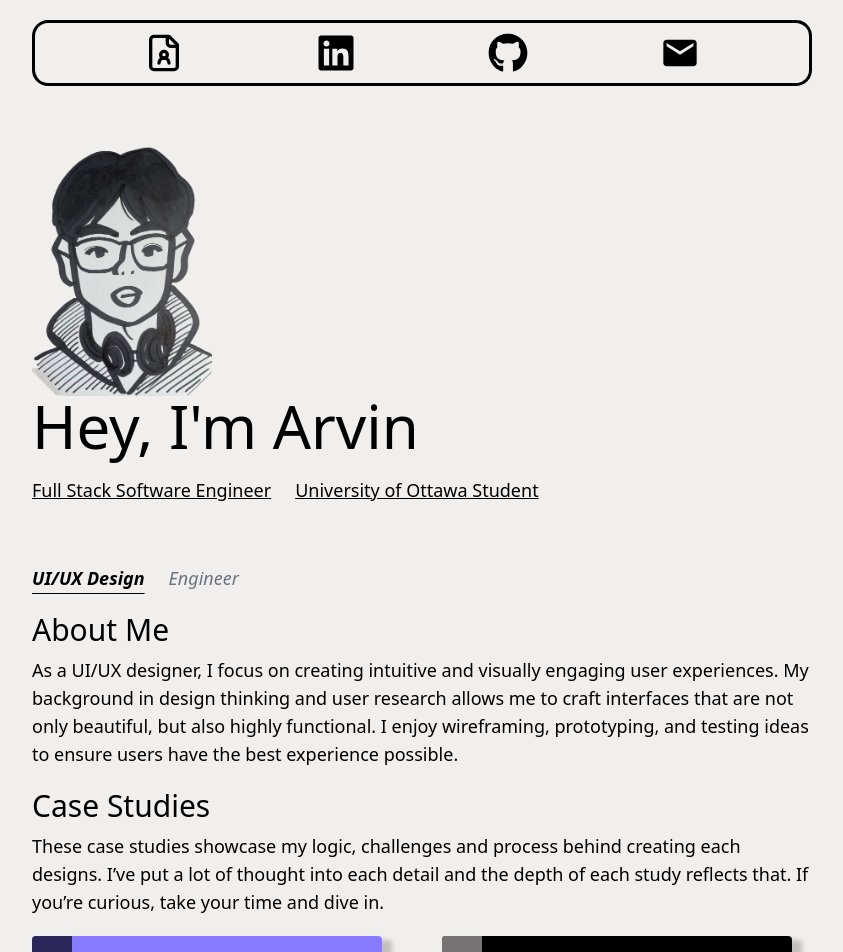
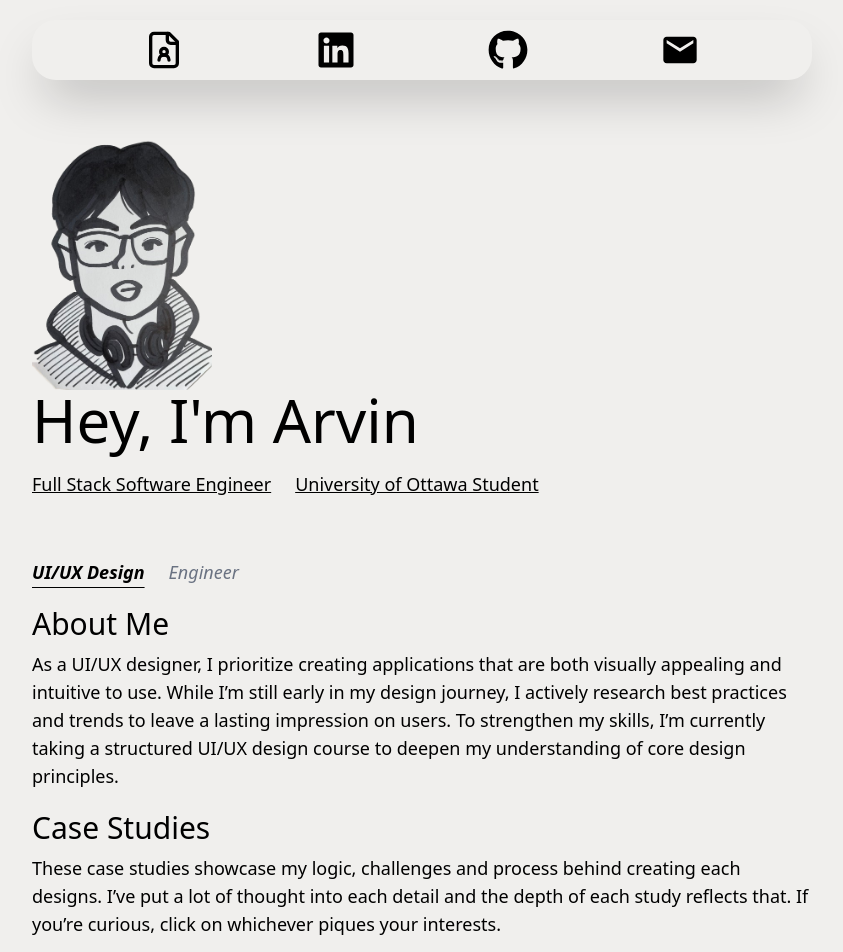
Before and after one commit to Leung-Arvin/seg_3125_assignment_1_portfolio, a React (Vite) app: page / in a window 1280 px wide. Shown: the top 952 px of the page, without its empty margins (218-1061 px from the left). Built offline with nearby package versions, Linux system fonts and the light colour scheme.

Commit message:
removed border from navbar and added drop shadow

```diff
--- a/src/App.jsx
+++ b/src/App.jsx
@@ -51,12 +51,7 @@ function App() {
           <div class="w-195">
             <h2 class="text-3xl font-medium">About Me</h2>
             <p class="text-lg mt-2 pb-5">
-              As a UI/UX designer, I focus on creating intuitive and visually
-              engaging user experiences. My background in design thinking and
-              user research allows me to craft interfaces that are not only
-              beautiful, but also highly functional. I enjoy wireframing,
-              prototyping, and testing ideas to ensure users have the best
-              experience possible.
+            As a UI/UX designer, I prioritize creating applications that are both visually appealing and intuitive to use. While I’m still early in my design journey, I actively research best practices and trends to leave a lasting impression on users. To strengthen my skills, I’m currently taking a structured UI/UX design course to deepen my understanding of core design principles.
             </p>
           </div>
           <div class="w-195">
@@ -65,7 +60,7 @@ function App() {
               These case studies showcase my logic, challenges and process
               behind creating each designs. I’ve put a lot of thought into each
               detail and the depth of each study reflects that. If you’re
-              curious, take your time and dive in.
+              curious, click on whichever piques your interests.
             </p>
             <div class="grid grid-cols-2 gap-10">
               <Link to="/case1">
--- a/src/components/navbar.jsx
+++ b/src/components/navbar.jsx
@@ -9,7 +9,7 @@ import classes from "./navbar.module.css";
 export function Navbar() {
   return (
     <IconContext.Provider value={{ color: "black" }}>
-      <div class="flex gap-28 justify-center items-center border-solid rounded-2xl border-3 w-195">
+      <div class="flex gap-28 justify-center items-center rounded-3xl w-195 shadow-2xl">
         <div className={classes.nav_content}>
           <a href="https://drive.google.com/file/d/1VgmMqLtNfjtJNFNw-YLGFdGLuyWBmqM6/view?usp=sharing">
             <LuFileUser size={40} className={classes.nav_icon} />
```
